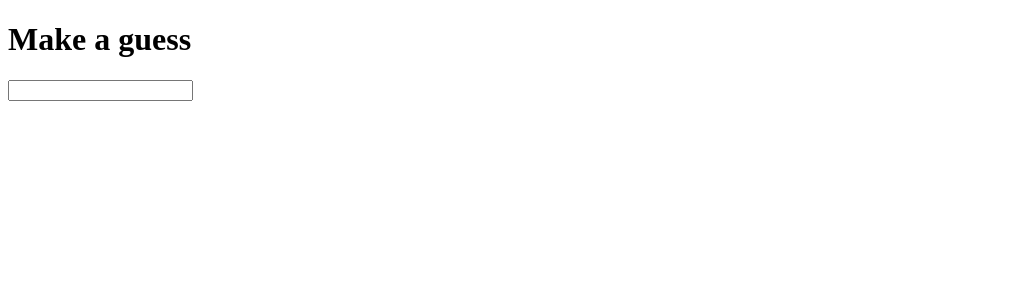
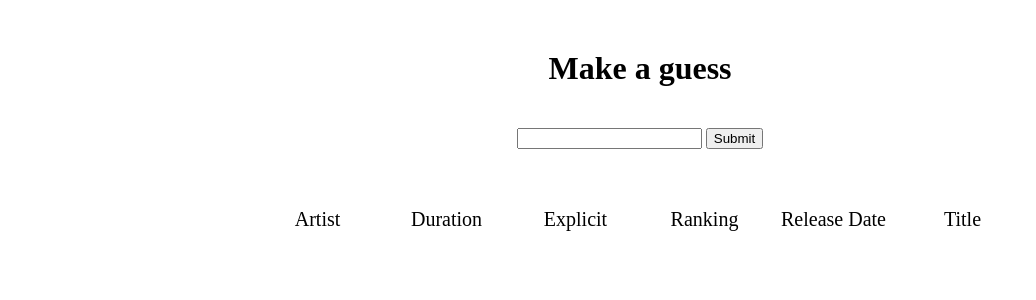
Before and after one commit to dokyun-kim4/Bilboardle, a Flask app: page /bilboardle in a window 1280 px wide. Shown: the top 300 px of the page, without its empty margins (0-1036 px from the left). Run offline with Flask 3, Linux system fonts and the light colour scheme; parts of the project's set-up code (start-up, migrations or seed data) failed here and were passed over; some libraries are stand-ins or nearby versions.

Commit message:
Add category row

```diff
--- a/templates/game.html
+++ b/templates/game.html
@@ -11,25 +11,40 @@
 
     <link href="http://ajax.googleapis.com/ajax/libs/jqueryui/1.8.16/themes/ui-lightness/jquery-ui.css"
         rel="stylesheet" type="text/css" />
+    <link rel="stylesheet" type="text/css" href="{{ url_for('static', filename='game.css') }}">
 </head>
 <body>
     <h1>Make a guess</h1>
-    <input type="text" id="tags">
+    <form id="guess-form">
+      <input type="text" id="guess-input" name="guess" required>
+      <input type="submit" value="Submit">
+    </form>
+
+    <div class="row">
+      <div class="rect">Artist</div>
+      <div class="rect">Duration</div>
+      <div class="rect">Explicit</div>
+      <div class="rect">Ranking</div>
+      <div class="rect">Release Date</div>
+      <div class="rect">Title</div>
+    </div>
+
+
+    <div id="result"></div>
 
     <script>
       $( function() {
         var availableTags = [
-        {% for song in songs %}
-            "{{song['name']|safe}}",
+            {% for name in names %}
+                "{{name|safe}}",
             {% endfor %}
             ];
-    $( "#tags" ).autocomplete({
+        $( "#guess-input" ).autocomplete({
           source: availableTags,
           html:true
         })
-
         });
-
     </script>
 </body>
+<script src="{{ url_for('static', filename='game.js') }}?v=2"></script>
 </html>
```
Lines whose indentation alone changed are shown as unchanged.
